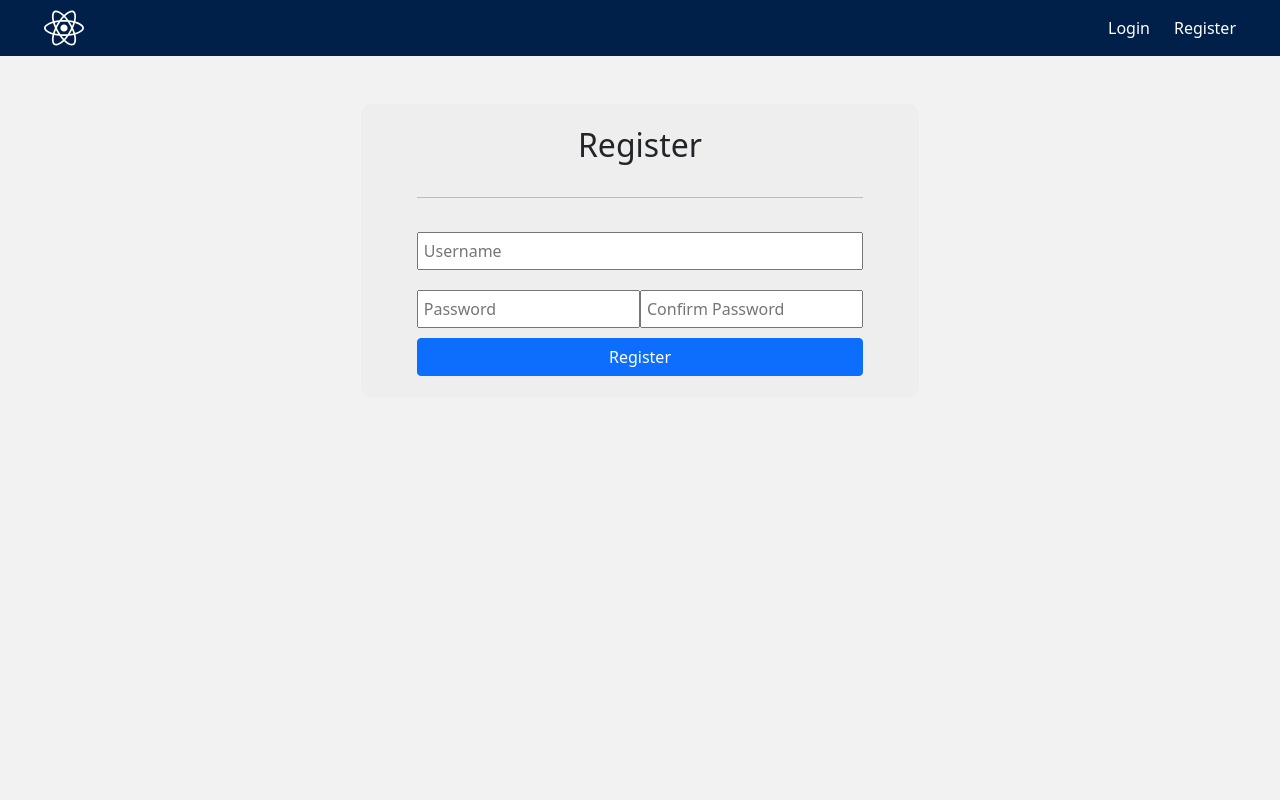
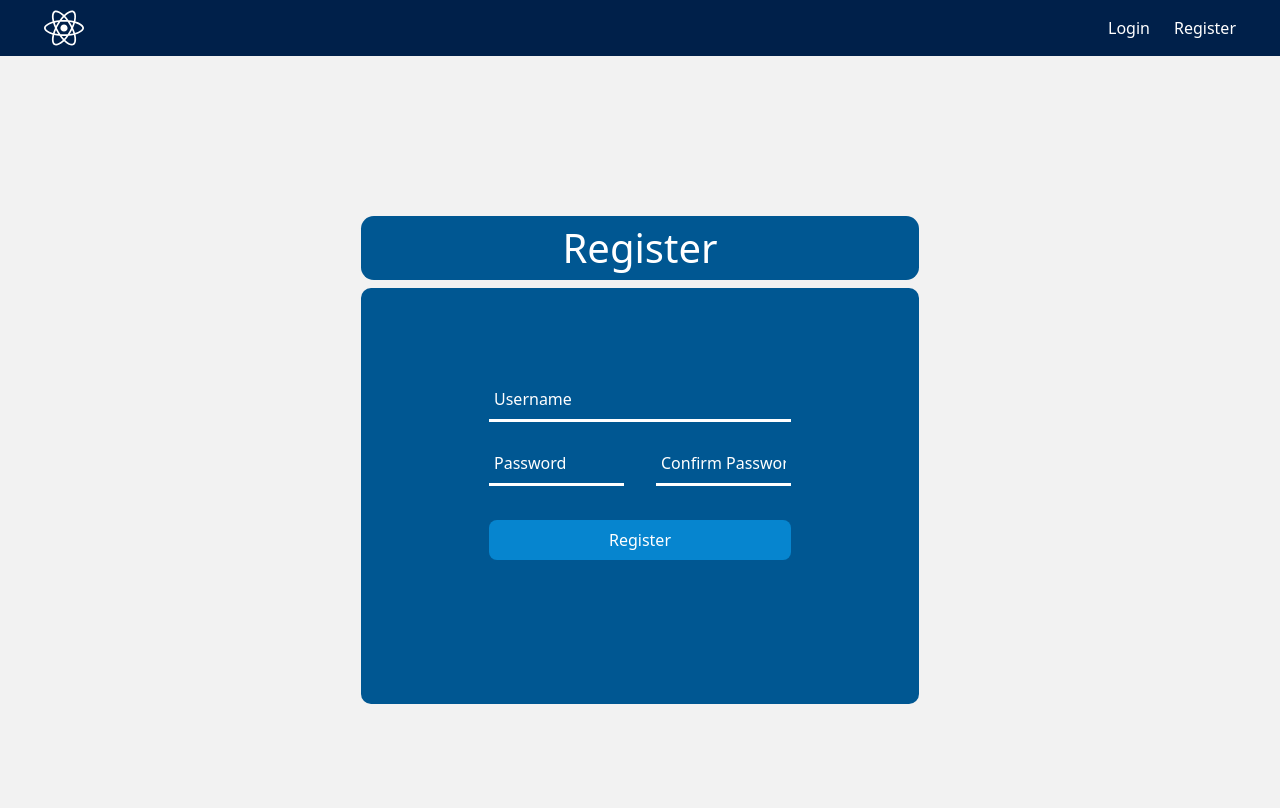
Before and after one commit to alvinAdler/TouchTypingApplication, a React (Create React App) app in the folder client/: page /register in a window 1280 px wide. Built offline with nearby package versions, Linux system fonts and the light colour scheme.

Commit message:
Styled the login and registration component
Not complete. Need improvements in the future

```diff
--- a/client/src/App.css
+++ b/client/src/App.css
@@ -1,5 +1,9 @@
 .app-content-container{
-    margin-top: 3rem;
+    margin-top: 2rem;
+    /* border: 3px solid blue; */
+    min-height: 90vh;
+    display: flex;
+    flex-direction: column;
 }
 
 .main-page-container{
--- a/client/src/components/LoginPage/LoginPage.jsx
+++ b/client/src/components/LoginPage/LoginPage.jsx
@@ -6,7 +6,9 @@ import Cookies from 'js-cookie'
 import './LoginPage_master.css'
 
 import AuthContext from '../context/AuthContext'
-import { markLastVisitedPath } from '../Utilities/functions'
+import PageTitle from '../UtilityComponents/PageTitle/PageTitle'
+import FormInput from '../UtilityComponents/FormInput/FormInput'
+import FormButton from '../UtilityComponents/FormButton/FormButton'
 
 const LoginPage = () => {
 
@@ -18,10 +20,6 @@ const LoginPage = () => {
     const history = useHistory()
     const authorize = useContext(AuthContext)
     const location = useLocation()
-
-    // useEffect(() => {
-    //     markLastVisitedPath(location.pathname)
-    // }, [])
 
     const logUserIn = (ev) => {
         ev.preventDefault()
@@ -55,20 +53,19 @@ const LoginPage = () => {
 
     return (
         <div className="login-container">
+            <PageTitle titleName="Login"/>
             <form className="login-form" onSubmit={logUserIn}>
-                <h2 style={{textAlign: "center"}}>Login</h2>
-                <hr className="my-4" />
-                <input className="login-input"
+                <FormInput
                 type="text"
                 placeholder="Username"
                 onChange = {(ev) => setUserInput({...userInput, username: ev.target.value})}
                 />
-                <input className="login-input"
+                <FormInput
                 type="password"
                 placeholder="Password"
                 onChange = {(ev) => setUserInput({...userInput, password: ev.target.value})}
                 />
-                <button type="submit" className="btn btn-primary">Login</button>
+                <FormButton buttonText="Login" type="submit"/>
             </form>
         </div>
     )
--- a/client/src/components/LoginPage/LoginPage_master.css
+++ b/client/src/components/LoginPage/LoginPage_master.css
@@ -1,20 +1,17 @@
 .login-container{
     display: flex;
+    flex-direction: column;
     justify-content: center;
     align-items: center;
+    margin-top: 8rem;
 }
 
 .login-form{
     width: 50%;
-    padding: 5% 10%;
-    background-color: #eee;
+    padding: 5rem 8rem;
+    background-color: #005792;
     border-radius: 10px;
     display: flex;
     flex-direction: column;
-    align-items: stretch;
+    align-items: center;
 }
-
-.login-input{
-    padding: 5px;
-    margin: 10px;
-}
--- a/client/src/components/RegisterPage/RegisterPage.jsx
+++ b/client/src/components/RegisterPage/RegisterPage.jsx
@@ -5,6 +5,9 @@ import axios from 'axios'
 import './RegisterPage_master.css'
 
 import { markLastVisitedPath } from '../Utilities/functions'
+import PageTitle from '../UtilityComponents/PageTitle/PageTitle'
+import FormInput from '../UtilityComponents/FormInput/FormInput'
+import FormButton from '../UtilityComponents/FormButton/FormButton'
 
 const RegisterPage = () => {
 
@@ -51,28 +54,25 @@ const RegisterPage = () => {
 
     return (
         <div className="register-container">
+            <PageTitle titleName="Register"/>
             <form className="register-form" onSubmit={registerUser}>
-                <h2 className="full-span" style={{textAlign: "center"}}>Register</h2>
-                <hr className="my-4 full-span" />
-                <input
-                className="login-input full-span"
+                <FormInput
+                customclass="full-span"
                 type="text"
                 placeholder="Username"
                 onChange={(ev) => setUserInput({...userInput, username: ev.target.value})}
                 />
-                <input
-                className="login-input"
+                <FormInput
                 type="password"
                 placeholder="Password"
                 onChange={(ev) => setUserInput({...userInput, password: ev.target.value})}
                 />
-                <input
-                className="login-input"
+                <FormInput
                 type="password"
                 placeholder="Confirm Password"
                 onChange={(ev) => setUserInput({...userInput, confirmPassword: ev.target.value})}
                 />
-                <button type="submit" className="btn btn-primary full-span">Register</button>
+                <FormButton customclass="full-span" buttonText="Register" type="submit"/>
             </form>
         </div>
     )
--- a/client/src/components/RegisterPage/RegisterPage_master.css
+++ b/client/src/components/RegisterPage/RegisterPage_master.css
@@ -1,22 +1,21 @@
 .register-container{
     display: flex;
+    flex-direction: column;
     justify-content: center;
     align-items: center;
+    margin-top: 8rem;
 }
 
 .register-form{
     width: 50%;
-    background-color: #eee;
+    padding: 5rem 8rem;
+    background-color: #005792;
     border-radius: 10px;
-    padding: 2% 5%;
     display: grid;
-    grid-template-rows: repeat(auto, 1fr);
-    grid-template-columns: repeat(auto, 1fr);
+    grid-template-rows: repeat(4, 1fr);
+    grid-template-columns: repeat(2, 1fr);
     justify-items: center;
-}
-
-.register-form > * {
-    width: 100%;
+    gap: 0 2rem;
 }
 
 .login-input{
--- /dev/null
+++ b/client/src/components/UtilityComponents/FormButton/FormButton.jsx
@@ -0,0 +1,13 @@
+import React from 'react'
+
+import './FormButton_master.css'
+
+const FormButton = ({buttonText, ...rest}) => {
+    return (
+        <button className={`${rest.customclass ? rest.customclass + " button-form" : "button-form"}`} {...rest}>
+            {buttonText}
+        </button>
+    )
+}
+
+export default FormButton
--- /dev/null
+++ b/client/src/components/UtilityComponents/FormButton/FormButton_master.css
@@ -0,0 +1,20 @@
+.button-form{
+    width: 100%;
+    margin-top: 1.5rem;
+    padding: 0.5rem;
+    border: none;
+    outline: none;
+    font-size: 1rem;
+    border-radius: 0.5rem;
+    color: white;
+    background-color: #0685cf;
+    transition: all 200ms ease-in-out;
+}
+
+.button-form:focus{
+    border: 3px solid white;
+}
+
+.button-form:hover{
+    background-color: #0770ad;
+}
--- /dev/null
+++ b/client/src/components/UtilityComponents/FormInput/FormInput.jsx
@@ -0,0 +1,11 @@
+import React from 'react'
+
+import './FormInput_master.css'
+
+const FormInput = ({...rest}) => {
+    return (
+        <input className={`${rest.customclass ? rest.customclass + " form-input-text" : "form-input-text"}`} {...rest}/>
+    )
+}
+
+export default FormInput
--- /dev/null
+++ b/client/src/components/UtilityComponents/FormInput/FormInput_master.css
@@ -0,0 +1,21 @@
+.form-input-text{
+    width: 100%;
+    padding: 5px;
+    margin: 10px;
+    background: none;
+    border: none;
+    color: white;
+    outline: none;
+    border-bottom: 3px solid white;
+    transition: border 200ms ease-in-out;
+    font-size: 1rem;
+}
+
+.form-input-text::placeholder{
+    color: white;
+    font-size: 1rem;
+}
+
+.form-input-text:focus{
+    border: 3px solid white;
+}
```
